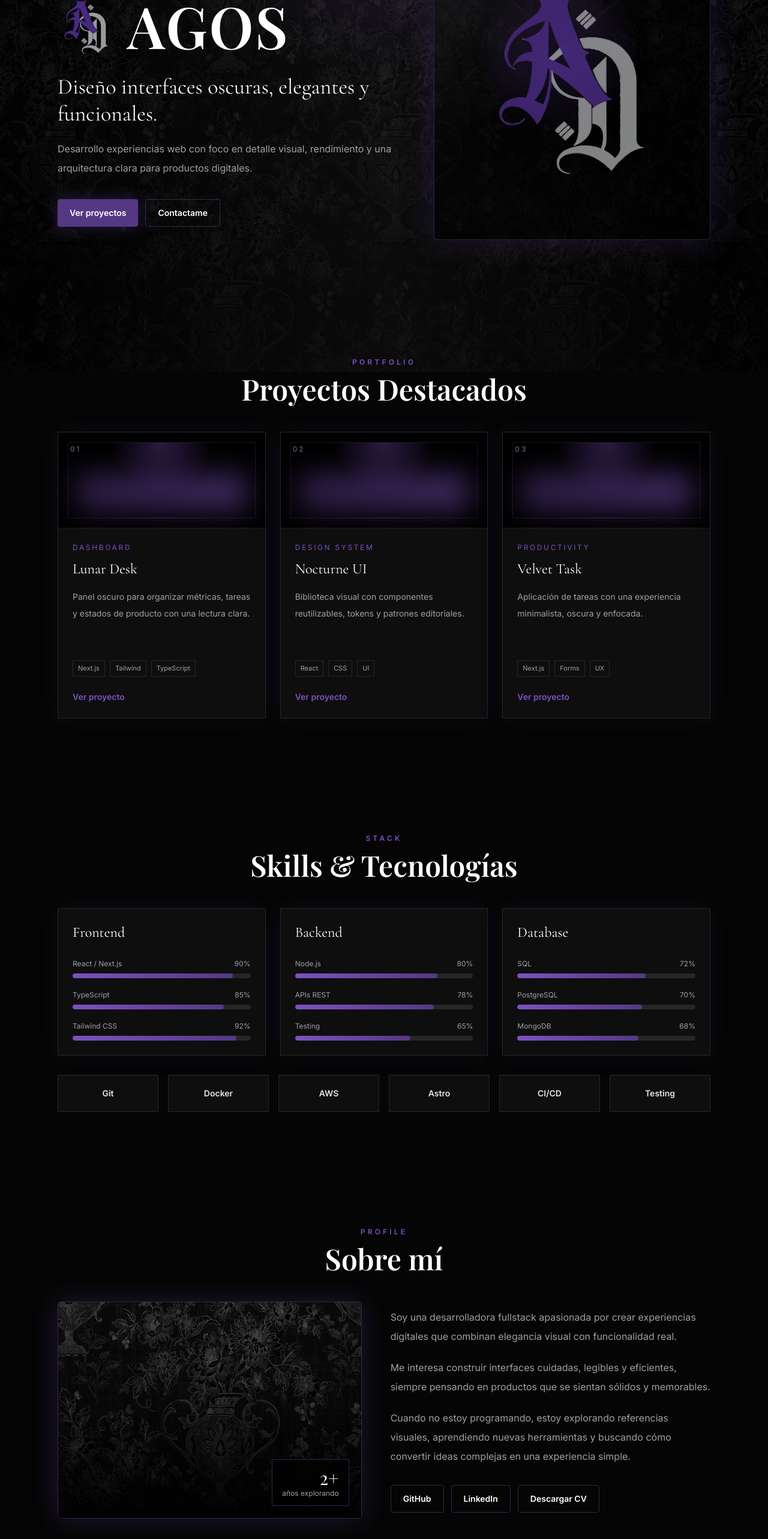
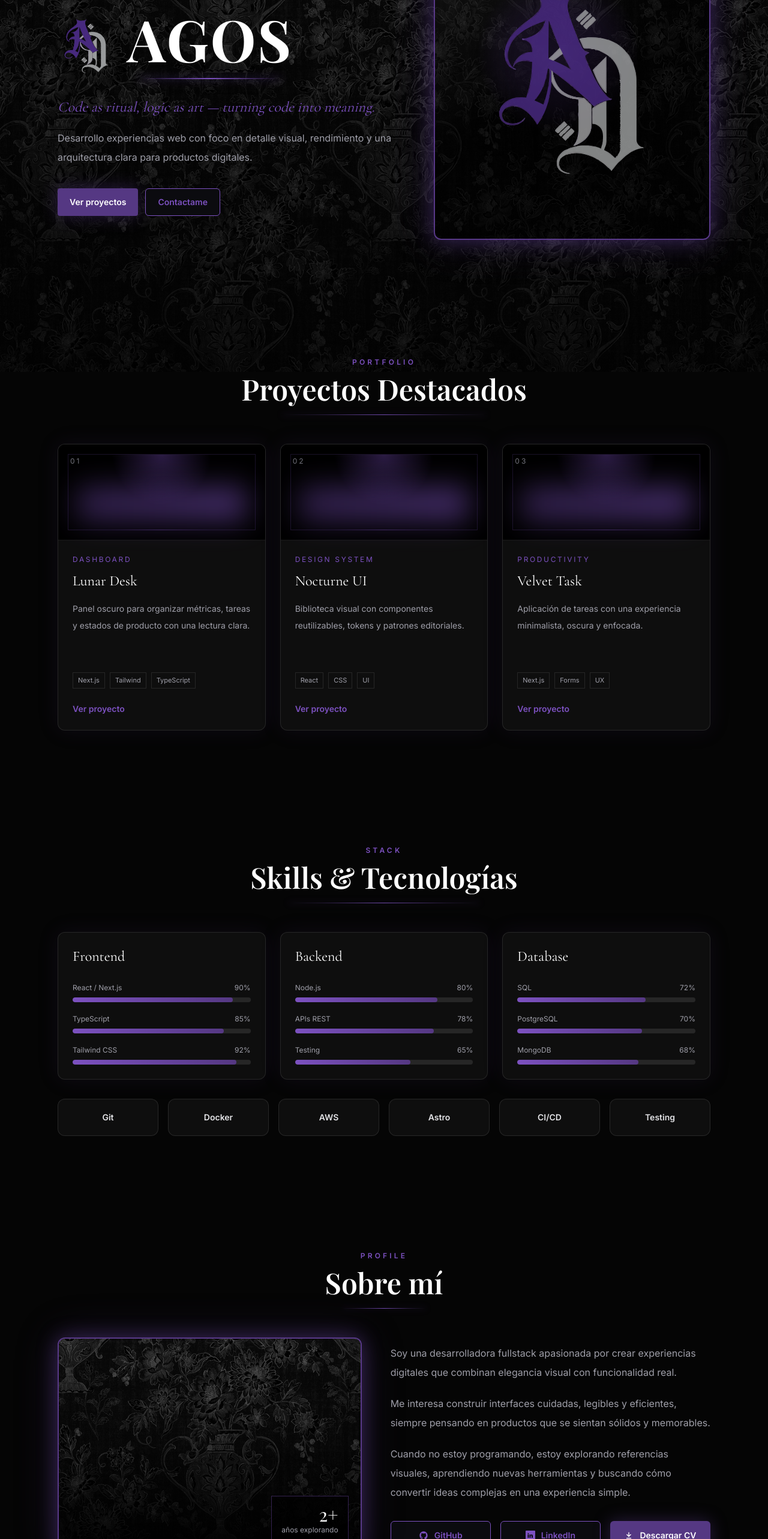
Before and after one commit to antemortem22/portfolio-fullstack, a Next.js app in the folder apps/web/: page / in a window 1280 px wide. Shown: the part 180-2746 px from the top of the page at 60% size. Built offline with nearby package versions, Linux system fonts and the light colour scheme; a web font is replaced by a local one.

Commit message:
style: refine landing page visual design

```diff
--- a/apps/web/src/app/globals.css
+++ b/apps/web/src/app/globals.css
@@ -39,19 +39,20 @@ body::before {
   z-index: -2;
   content: "";
   background:
-    linear-gradient(rgba(0, 0, 0, 0.74), rgba(0, 0, 0, 0.9)),
+    linear-gradient(
+      to bottom,
+      rgba(0, 0, 0, 0.52) 0%,
+      rgba(0, 0, 0, 0.5) 22%,
+      rgba(0, 0, 0, 0.64) 52%,
+      rgba(0, 0, 0, 0.78) 100%
+    ),
+    radial-gradient(
+      ellipse at center,
+      transparent 0%,
+      transparent 46%,
+      rgba(0, 0, 0, 0.28) 100%
+    ),
     url("/portfolio-background.png") center / 560px repeat;
-}
-
-body::after {
-  position: fixed;
-  inset: 0;
-  z-index: -1;
-  pointer-events: none;
-  content: "";
-  background:
-    radial-gradient(circle at 50% 0%, rgba(124, 81, 192, 0.2), transparent 30%),
-    linear-gradient(90deg, transparent, rgba(255, 255, 255, 0.04), transparent);
 }
 
 ::selection {
@@ -73,11 +74,11 @@ body::after {
   }
 
   .btn-secondary {
-    @apply inline-flex items-center justify-center rounded-sm border border-primary/60 px-5 py-3 text-sm font-semibold text-white transition hover:bg-primary/25;
+    @apply inline-flex items-center justify-center rounded-md border border-primary-light bg-[#0B0B0F] px-5 py-3 text-sm font-semibold text-primary-light transition hover:text-white hover:shadow-[0_0_18px_rgba(124,81,192,0.35)];
   }
 
   .goth-card {
-    @apply border border-white/10 bg-[#101010]/90 shadow-[0_0_35px_rgba(85,56,131,0.13)] transition hover:border-primary/60 hover:shadow-[0_0_42px_rgba(85,56,131,0.28)];
+    @apply rounded-[12px] border border-white/10 bg-[#101010]/90 shadow-[0_0_35px_rgba(85,56,131,0.13)] transition hover:border-primary/60 hover:shadow-[0_0_42px_rgba(85,56,131,0.28)];
   }
 
   .section-heading {
@@ -89,7 +90,52 @@ body::after {
   }
 
   .section-heading h2 {
-    @apply mt-3 font-title text-4xl font-semibold text-white sm:text-5xl;
+    @apply relative mx-auto mt-3 inline-block pb-5 font-title text-4xl font-semibold text-white sm:text-5xl;
+  }
+
+  .section-heading h2::after {
+    @apply absolute bottom-0 left-1/2 h-px w-[72%] -translate-x-1/2 content-[''];
+    background: linear-gradient(
+      90deg,
+      transparent,
+      rgba(85, 56, 131, 0.35) 18%,
+      rgba(124, 81, 192, 0.9) 50%,
+      rgba(85, 56, 131, 0.35) 82%,
+      transparent
+    );
+    box-shadow: 0 0 12px rgba(124, 81, 192, 0.42);
+  }
+
+  .title-underline {
+    @apply relative inline-block pb-5;
+  }
+
+  .title-underline::after {
+    @apply absolute bottom-0 left-1/2 h-px w-[72%] -translate-x-1/2 content-[''];
+    background: linear-gradient(
+      90deg,
+      transparent,
+      rgba(85, 56, 131, 0.35) 18%,
+      rgba(124, 81, 192, 0.9) 50%,
+      rgba(85, 56, 131, 0.35) 82%,
+      transparent
+    );
+    box-shadow: 0 0 12px rgba(124, 81, 192, 0.42);
+  }
+
+  .hero-title-underline::after {
+    @apply h-[2px] w-[86%];
+    background: linear-gradient(
+      90deg,
+      transparent,
+      rgba(85, 56, 131, 0.45) 14%,
+      rgba(124, 81, 192, 1) 50%,
+      rgba(85, 56, 131, 0.45) 86%,
+      transparent
+    );
+    box-shadow:
+      0 0 14px rgba(124, 81, 192, 0.62),
+      0 0 28px rgba(85, 56, 131, 0.28);
   }
 
   .field-label {
--- a/apps/web/src/app/layout.tsx
+++ b/apps/web/src/app/layout.tsx
@@ -15,6 +15,7 @@ const playfair = Playfair_Display({
 const cormorant = Cormorant_Garamond({
   variable: "--font-cormorant",
   subsets: ["latin"],
+  style: ["normal", "italic"],
   weight: ["400", "500", "600", "700"],
 });
 
--- a/apps/web/src/components/layout/Navbar.tsx
+++ b/apps/web/src/components/layout/Navbar.tsx
@@ -41,7 +41,7 @@ export function Navbar() {
             width={24}
             height={24}
             className="h-6 w-6 object-contain drop-shadow-[0_6px_10px_rgba(0,0,0,0.75)]"
-            priority
+            loading="eager"
           />
           <span className="font-title text-lg font-semibold leading-none tracking-wide text-white">
             {brand.name}
--- a/apps/web/src/components/sections/AboutSection.tsx
+++ b/apps/web/src/components/sections/AboutSection.tsx
@@ -1,5 +1,32 @@
 import Image from "next/image";
 import { profile } from "@/data/profile";
+
+function AboutLinkIcon({ label }: { label: string }) {
+  if (label === "GitHub") {
+    return (
+      <svg aria-hidden="true" viewBox="0 0 24 24" className="h-4 w-4 fill-current">
+        <path d="M12 2C6.48 2 2 6.59 2 12.25c0 4.52 2.87 8.35 6.84 9.71.5.09.68-.22.68-.49 0-.24-.01-1.05-.01-1.9-2.51.47-3.16-.63-3.36-1.2-.11-.29-.6-1.2-1.03-1.44-.35-.2-.85-.69-.01-.7.79-.01 1.35.74 1.54 1.04.9 1.55 2.34 1.11 2.91.85.09-.67.35-1.11.64-1.37-2.22-.26-4.55-1.14-4.55-5.05 0-1.11.39-2.03 1.03-2.75-.1-.26-.45-1.3.1-2.71 0 0 .84-.28 2.75 1.05A9.3 9.3 0 0 1 12 6.95c.85 0 1.71.12 2.51.34 1.91-1.33 2.75-1.05 2.75-1.05.55 1.41.2 2.45.1 2.71.64.72 1.03 1.63 1.03 2.75 0 3.92-2.34 4.79-4.57 5.05.36.32.68.94.68 1.91 0 1.38-.01 2.49-.01 2.83 0 .27.18.59.69.49A10.18 10.18 0 0 0 22 12.25C22 6.59 17.52 2 12 2Z" />
+      </svg>
+    );
+  }
+
+  if (label === "LinkedIn") {
+    return (
+      <span
+        aria-hidden="true"
+        className="inline-flex h-4 w-4 items-center justify-center rounded-[1px] bg-current"
+      >
+        <span className="font-sans text-[10px] font-black leading-none text-[#0B0B0F]">in</span>
+      </span>
+    );
+  }
+
+  return (
+    <svg aria-hidden="true" viewBox="0 0 24 24" className="h-4 w-4 fill-current">
+      <path d="M13 4h-2v8.17L7.41 8.59 6 10l6 6 6-6-1.41-1.41L13 12.17V4Zm-7 14v2h12v-2H6Z" />
+    </svg>
+  );
+}
 
 export function AboutSection() {
   return (
@@ -9,7 +36,7 @@ export function AboutSection() {
         <h2>{profile.title.es}</h2>
       </div>
       <div className="mt-10 grid items-center gap-8 sm:mt-12 md:grid-cols-[0.95fr_1fr] lg:gap-12">
-        <div className="relative overflow-hidden rounded-md border border-primary/60 shadow-[0_0_45px_rgba(85,56,131,0.35)]">
+        <div className="relative overflow-hidden rounded-[12px] border-2 border-primary-light/70 shadow-[0_0_34px_rgba(124,81,192,0.38),0_0_70px_rgba(85,56,131,0.28)]">
           <Image
             src={profile.image}
             alt="Textura visual del portfolio"
@@ -29,9 +56,18 @@ export function AboutSection() {
               <p key={paragraph}>{paragraph}</p>
             ))}
           </div>
-          <div className="mt-8 flex flex-wrap gap-3">
+          <div className="mt-8 grid gap-4 sm:grid-cols-3">
             {profile.links.map((link) => (
-              <a key={link.label} href={link.href} className="btn-secondary">
+              <a
+                key={link.label}
+                href={link.href}
+                className={
+                  link.label === "Descargar CV"
+                    ? "inline-flex h-12 w-full items-center justify-center gap-2.5 rounded-md bg-primary px-3 text-sm font-semibold text-white shadow-[0_0_28px_rgba(85,56,131,0.45)] transition hover:bg-primary-light"
+                    : "inline-flex h-12 w-full items-center justify-center gap-2.5 rounded-md border border-primary-light bg-[#0B0B0F] px-3 text-sm font-semibold text-primary-light transition hover:text-white hover:shadow-[0_0_16px_rgba(124,81,192,0.32)]"
+                }
+              >
+                <AboutLinkIcon label={link.label} />
                 {link.label}
               </a>
             ))}
--- a/apps/web/src/components/sections/ContactSection.tsx
+++ b/apps/web/src/components/sections/ContactSection.tsx
@@ -1,10 +1,13 @@
 export function ContactSection() {
   return (
     <section id="contact" className="section-shell">
-      <div className="mx-auto max-w-4xl border border-white/10 bg-[#111]/90 p-6 shadow-[0_0_45px_rgba(85,56,131,0.16)] sm:p-10">
+      <div className="mx-auto max-w-4xl rounded-[12px] border border-white/10 bg-[#111]/90 p-6 shadow-[0_0_45px_rgba(85,56,131,0.16)] sm:p-10">
         <div className="section-heading">
           <p>Contacto</p>
           <h2>Trabajemos juntos</h2>
+          <p className="mx-auto mt-6 max-w-2xl text-sm font-normal normal-case leading-7 tracking-normal text-zinc-400">
+            ¿Tenes un proyecto en mente? Me encantaría escuchar tus ideas y colaborar con vos.
+          </p>
         </div>
         <form className="mt-10 grid gap-5">
           <div className="grid gap-5 sm:grid-cols-2">
--- a/apps/web/src/components/sections/HeroSection.tsx
+++ b/apps/web/src/components/sections/HeroSection.tsx
@@ -6,7 +6,9 @@ export function HeroSection() {
   return (
     <section className="site-container grid min-h-[calc(100svh-73px)] items-center gap-10 py-16 sm:py-20 md:grid-cols-[minmax(0,1fr)_minmax(320px,0.82fr)] md:gap-12 lg:min-h-[680px] lg:py-24 xl:gap-16">
       <div className="max-w-3xl">
-        <p className="font-subtitle text-xl italic text-primary-light">{hero.eyebrow.es}</p>
+        <p className="font-subtitle text-2xl italic text-primary-light sm:text-2xl">
+          {hero.eyebrow.es}
+        </p>
         <div className="mt-6 flex flex-wrap items-center gap-4 sm:gap-5">
           <Image
             src={brand.logo}
@@ -14,13 +16,13 @@ export function HeroSection() {
             width={96}
             height={96}
             className="h-14 w-14 object-contain drop-shadow-[0_12px_18px_rgba(0,0,0,0.72)] sm:h-20 sm:w-20 lg:h-24 lg:w-24"
-            priority
+            loading="eager"
           />
-          <h1 className="font-title text-5xl font-semibold tracking-wide text-white sm:text-7xl lg:text-8xl">
+          <h1 className="title-underline hero-title-underline font-title text-5xl font-bold tracking-wide text-white sm:text-7xl lg:text-8xl">
             {hero.title}
           </h1>
         </div>
-        <h2 className="mt-7 max-w-2xl font-subtitle text-3xl leading-tight text-zinc-100 sm:text-4xl lg:mt-8">
+        <h2 className="mt-7 max-w-2xl font-subtitle text-2xl italic leading-tight text-primary-light sm:text-2xl lg:mt-8">
           {hero.tagline.es}
         </h2>
         <p className="mt-5 max-w-xl text-base leading-8 text-zinc-400">{hero.description.es}</p>
@@ -34,7 +36,7 @@ export function HeroSection() {
         </div>
       </div>
 
-      <div className="relative min-h-[330px] overflow-hidden rounded-md border border-primary/50 bg-black/50 shadow-[0_0_55px_rgba(85,56,131,0.32)] sm:min-h-[380px] md:min-h-[440px] lg:min-h-[480px]">
+      <div className="relative min-h-[330px] overflow-hidden rounded-[12px] border-2 border-primary-light/70 bg-black/50 shadow-[0_0_34px_rgba(124,81,192,0.38),0_0_70px_rgba(85,56,131,0.28)] sm:min-h-[380px] md:min-h-[440px] lg:min-h-[480px]">
         <div className="absolute inset-0 bg-[radial-gradient(circle_at_45%_35%,rgba(124,81,192,0.32),transparent_34%),linear-gradient(145deg,rgba(255,255,255,0.06),transparent_45%)]" />
         <Image
           src={brand.logo}
--- a/apps/web/src/components/sections/SkillsSection.tsx
+++ b/apps/web/src/components/sections/SkillsSection.tsx
@@ -32,7 +32,7 @@ export function SkillsSection() {
       </div>
       <div className="mt-6 grid grid-cols-2 gap-3 sm:mt-8 sm:grid-cols-3 sm:gap-4 lg:grid-cols-6">
         {technologies.map((tech) => (
-          <div key={tech} className="border border-white/10 bg-white/[0.04] px-4 py-5 text-center text-sm font-semibold text-zinc-200">
+          <div key={tech} className="rounded-[12px] border border-white/10 bg-white/[0.04] px-4 py-5 text-center text-sm font-semibold text-zinc-200">
             {tech}
           </div>
         ))}
--- a/apps/web/src/data/hero.ts
+++ b/apps/web/src/data/hero.ts
@@ -5,8 +5,8 @@ export const hero = {
   },
   title: "AGOS",
   tagline: {
-    es: "Diseño interfaces oscuras, elegantes y funcionales.",
-    en: "I design dark, elegant and functional interfaces.",
+    es: "Code as ritual, logic as art — turning code into meaning.",
+    en: "Code as ritual, logic as art — turning code into meaning.",
   },
   description: {
     es: "Desarrollo experiencias web con foco en detalle visual, rendimiento y una arquitectura clara para productos digitales.",
```
